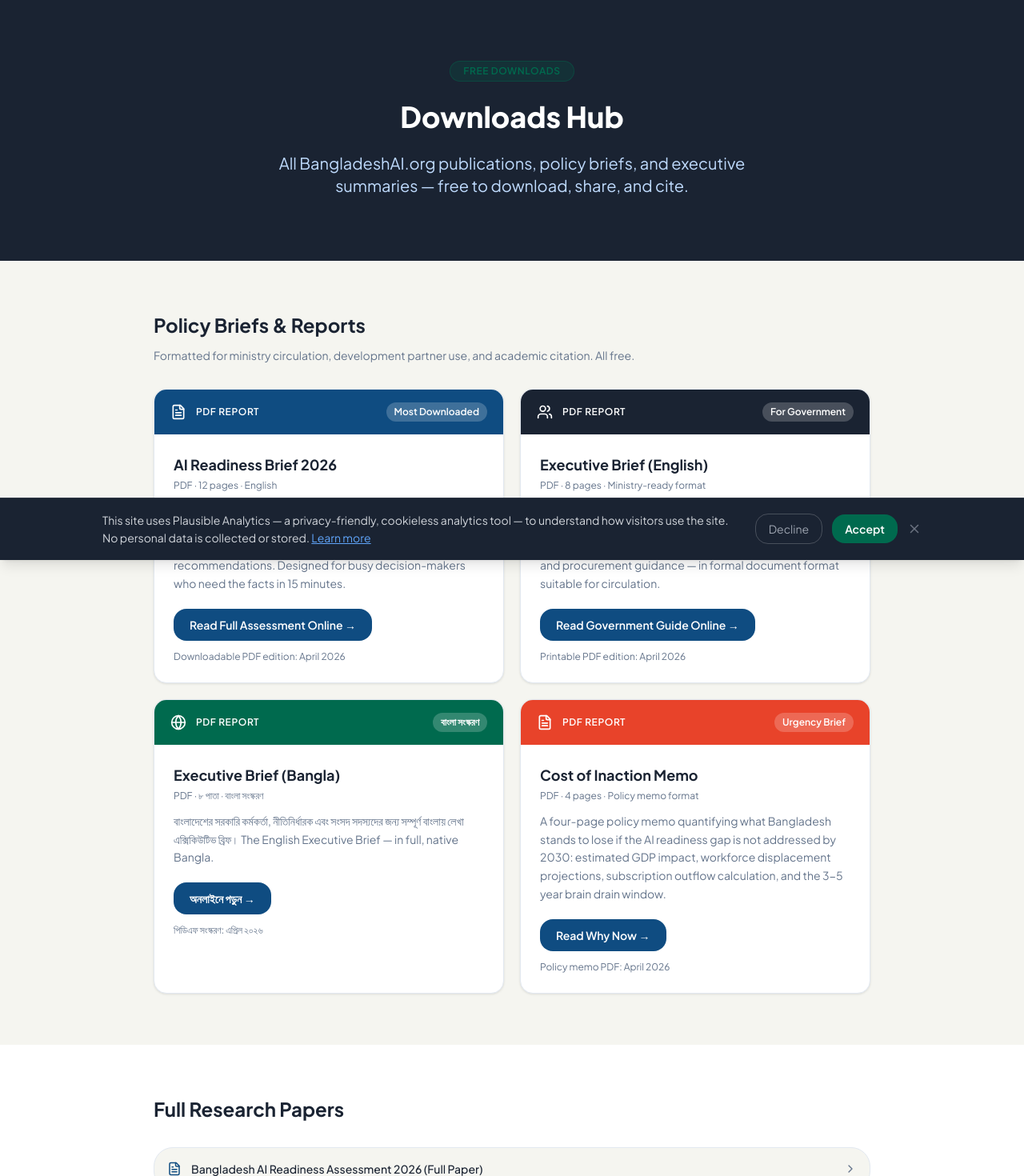
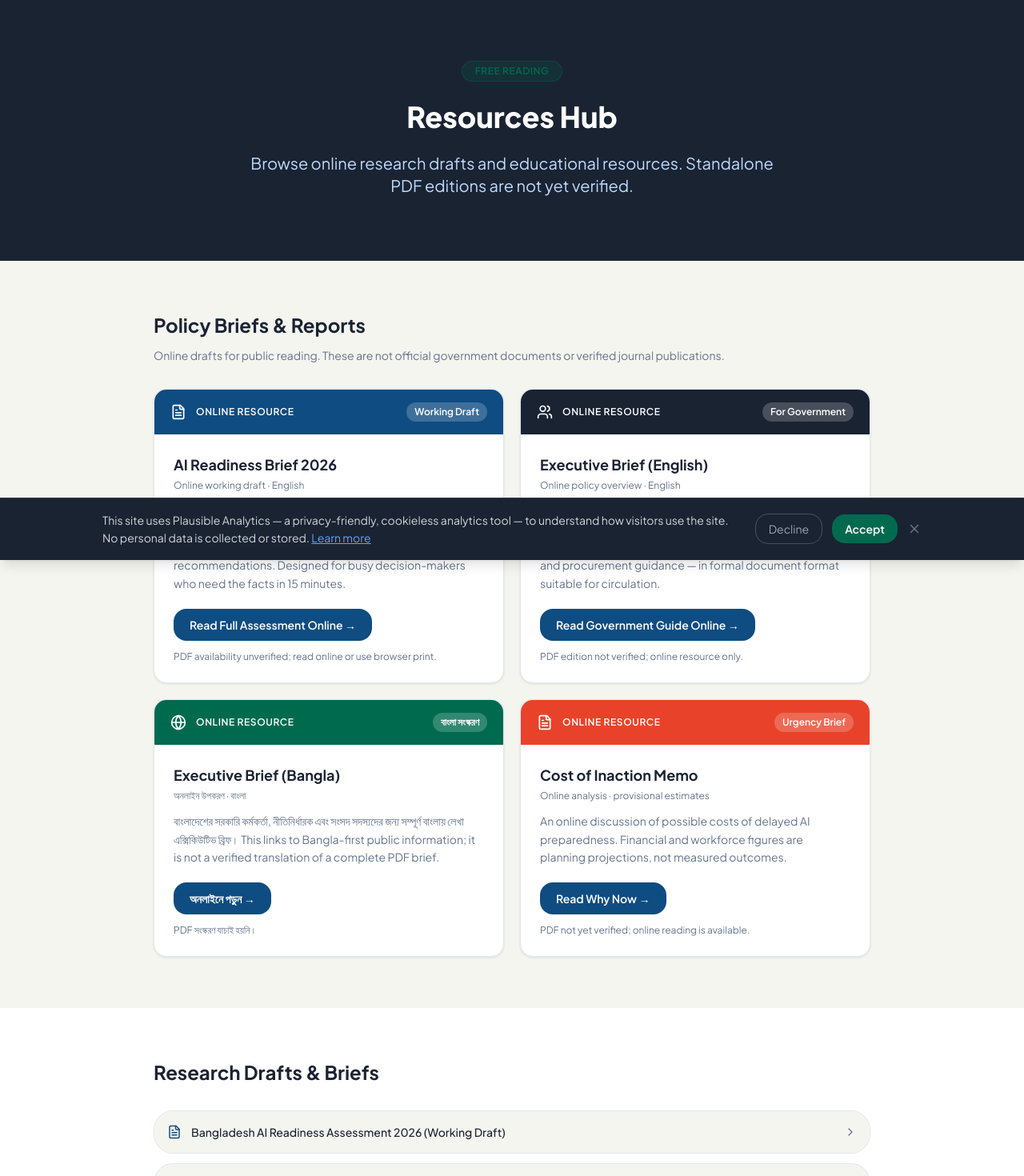
Before and after one commit to sysmoai/bangladeshai-website, a Next.js app: page /resources in a window 1280 px wide. Shown: the part 100-1570 px from the top of the page at 80% size. Built offline with nearby package versions, Linux system fonts and the light colour scheme; no server answers.

Commit message:
content: replace missing PDF promises and unverified publication/license claims

```diff
--- a/app/resources/page.tsx
+++ b/app/resources/page.tsx
@@ -10,19 +10,19 @@ const pdfCards = [
     color: 'bg-primary-blue',
     en: {
       title: 'AI Readiness Brief 2026',
-      subtitle: 'PDF · 12 pages · English',
+      subtitle: 'Online working draft · English',
       desc: 'The essential summary of Bangladesh\'s 47.12/100 AI readiness score. Covers the 3-pillar scorecard, 15-domain assessment, 67 critical gaps, and 7 immediate policy recommendations. Designed for busy decision-makers who need the facts in 15 minutes.',
       cta: 'Read Full Assessment Online →',
-      badge: 'Most Downloaded',
-      pdfNote: 'Downloadable PDF edition: April 2026',
+      badge: 'Working Draft',
+      pdfNote: 'PDF availability unverified; read online or use browser print.',
     },
     bn: {
       title: 'AI প্রস্তুতি ব্রিফ ২০২৬',
-      subtitle: 'PDF · ১২ পাতা · ইংরেজি',
+      subtitle: 'অনলাইন গবেষণা খসড়া · ইংরেজি',
       desc: 'বাংলাদেশের ৪৭.১২/১০০ AI প্রস্তুতি স্কোরের প্রয়োজনীয় সারসংক্ষেপ। ৩-স্তম্ভ স্কোরকার্ড, ১৫-ডোমেইন মূল্যায়ন, ৬৭টি গুরুতর ঘাটতি এবং ৭টি অবিলম্বে নীতি সুপারিশ কভার করে।',
       cta: 'অনলাইনে সম্পূর্ণ মূল্যায়ন পড়ুন →',
-      badge: 'সর্বাধিক ডাউনলোড',
-      pdfNote: 'ডাউনলোডযোগ্য PDF সংস্করণ: এপ্রিল ২০২৬',
+      badge: 'গবেষণা খসড়া',
+      pdfNote: 'PDF সংস্করণ যাচাই হয়নি; অনলাইনে পড়ুন অথবা ব্রাউজার থেকে প্রিন্ট করুন।',
     },
     href: '/research/ai-readiness',
   },
@@ -31,19 +31,19 @@ const pdfCards = [
     color: 'bg-primary-navy',
     en: {
       title: 'Executive Brief (English)',
-      subtitle: 'PDF · 8 pages · Ministry-ready format',
+      subtitle: 'Online policy overview · English',
       desc: 'Formatted specifically for ministry secretaries, joint secretaries, and senior civil servants. Contains the national AI strategy gap analysis, 20-ministry use case summary, and procurement guidance — in formal document format suitable for circulation.',
       cta: 'Read Government Guide Online →',
       badge: 'For Government',
-      pdfNote: 'Printable PDF edition: April 2026',
+      pdfNote: 'PDF edition not verified; online resource only.',
     },
     bn: {
       title: 'এক্সিকিউটিভ ব্রিফ (ইংরেজি)',
-      subtitle: 'PDF · ৮ পাতা · মন্ত্রণালয়-প্রস্তুত ফরম্যাট',
+      subtitle: 'অনলাইন নীতি পরিচিতি · ইংরেজি',
       desc: 'বিশেষভাবে মন্ত্রণালয় সচিব, যুগ্ম সচিব এবং সিনিয়র সিভিল সার্ভেন্টদের জন্য ফরম্যাট করা হয়েছে।',
       cta: 'অনলাইনে সরকারি গাইড পড়ুন →',
       badge: 'সরকারের জন্য',
-      pdfNote: 'মুদ্রণযোগ্য PDF সংস্করণ: এপ্রিল ২০২৬',
+      pdfNote: 'PDF সংস্করণ যাচাই হয়নি; শুধু অনলাইন উপকরণ।',
     },
     href: '/for-government',
   },
@@ -52,19 +52,19 @@ const pdfCards = [
     color: 'bg-bd-green',
     en: {
       title: 'Executive Brief (Bangla)',
-      subtitle: 'PDF · ৮ পাতা · বাংলা সংস্করণ',
-      desc: 'বাংলাদেশের সরকারি কর্মকর্তা, নীতিনির্ধারক এবং সংসদ সদস্যদের জন্য সম্পূর্ণ বাংলায় লেখা এক্সিকিউটিভ ব্রিফ। The English Executive Brief — in full, native Bangla.',
+      subtitle: 'অনলাইন উপকরণ · বাংলা',
+      desc: 'বাংলাদেশের সরকারি কর্মকর্তা, নীতিনির্ধারক এবং সংসদ সদস্যদের জন্য সম্পূর্ণ বাংলায় লেখা এক্সিকিউটিভ ব্রিফ। This links to Bangla-first public information; it is not a verified translation of a complete PDF brief.',
       cta: 'অনলাইনে পড়ুন →',
       badge: 'বাংলা সংস্করণ',
-      pdfNote: 'পিডিএফ সংস্করণ: এপ্রিল ২০২৬',
+      pdfNote: 'PDF সংস্করণ যাচাই হয়নি।',
     },
     bn: {
       title: 'এক্সিকিউটিভ ব্রিফ (বাংলা)',
-      subtitle: 'PDF · ৮ পাতা · বাংলা সংস্করণ',
+      subtitle: 'অনলাইন উপকরণ · বাংলা',
       desc: 'বাংলাদেশের সরকারি কর্মকর্তা, নীতিনির্ধারক এবং সংসদ সদস্যদের জন্য সম্পূর্ণ বাংলায় লেখা এক্সিকিউটিভ ব্রিফ।',
       cta: 'অনলাইনে পড়ুন →',
       badge: 'বাংলা সংস্করণ',
-      pdfNote: 'পিডিএফ সংস্করণ: এপ্রিল ২০২৬',
+      pdfNote: 'PDF সংস্করণ যাচাই হয়নি।',
     },
     href: '/for-citizens',
   },
@@ -73,26 +73,26 @@ const pdfCards = [
     color: 'bg-bd-red',
     en: {
       title: 'Cost of Inaction Memo',
-      subtitle: 'PDF · 4 pages · Policy memo format',
-      desc: 'A four-page policy memo quantifying what Bangladesh stands to lose if the AI readiness gap is not addressed by 2030: estimated GDP impact, workforce displacement projections, subscription outflow calculation, and the 3-5 year brain drain window.',
+      subtitle: 'Online analysis · provisional estimates',
+      desc: 'An online discussion of possible costs of delayed AI preparedness. Financial and workforce figures are planning projections, not measured outcomes.',
       cta: 'Read Why Now →',
       badge: 'Urgency Brief',
-      pdfNote: 'Policy memo PDF: April 2026',
+      pdfNote: 'PDF not yet verified; online reading is available.',
     },
     bn: {
       title: 'নিষ্ক্রিয়তার খরচ মেমো',
-      subtitle: 'PDF · ৪ পাতা · নীতি মেমো ফরম্যাট',
-      desc: 'একটি চার-পাতার নীতি মেমো যা পরিমাপ করে বাংলাদেশ কী হারাতে পারে যদি AI প্রস্তুতির ঘাটতি ২০৩০ সালের মধ্যে সমাধান না করা হয়।',
+      subtitle: 'অনলাইন বিশ্লেষণ · প্রাথমিক অনুমান',
+      desc: 'AI প্রস্তুতিতে দেরির সম্ভাব্য প্রভাব নিয়ে অনলাইন বিশ্লেষণ। সংখ্যা অনুমানভিত্তিক; বাস্তবে পরিমাপ করা ফলাফল নয়।',
       cta: 'এখনই পড়ুন →',
       badge: 'জরুরি ব্রিফ',
-      pdfNote: 'নীতি মেমো PDF: এপ্রিল ২০২৬',
+      pdfNote: 'PDF এখনো যাচাই হয়নি; অনলাইনে পড়ুন।',
     },
     href: '/why-now',
   },
 ]
 
 const researchLinks = [
-  { href: '/research/ai-readiness', en: 'Bangladesh AI Readiness Assessment 2026 (Full Paper)', bn: 'বাংলাদেশ AI প্রস্তুতি মূল্যায়ন ২০২৬ (সম্পূর্ণ পেপার)' },
+  { href: '/research/ai-readiness', en: 'Bangladesh AI Readiness Assessment 2026 (Working Draft)', bn: 'বাংলাদেশ AI প্রস্তুতি মূল্যায়ন ২০২৬ (গবেষণা খসড়া)' },
   { href: '/research/economic-impact', en: 'Economic Impact of AI on Bangladesh 2026–2033', bn: 'বাংলাদেশে AI-এর অর্থনৈতিক প্রভাব ২০২৬–২০৩৩' },
   { href: '/research/global-benchmarks', en: 'Bangladesh vs. Global AI Leaders: Benchmarks & Lessons', bn: 'বাংলাদেশ বনাম বৈশ্বিক AI নেতৃবৃন্দ: মানদণ্ড ও পাঠ' },
 ]
@@ -118,15 +118,15 @@ export default function ResourcesPage() {
       <section className="bg-primary-navy text-white py-20 px-4">
         <div className="max-w-4xl mx-auto text-center">
           <div className="inline-block px-4 py-1 bg-bd-green/20 border border-bd-green/40 rounded-full text-bd-green text-xs font-semibold uppercase tracking-wider mb-6">
-            {b('Free Downloads', 'বিনামূল্যে ডাউনলোড')}
+            {b('Free Reading', 'বিনামূল্যে পড়ুন')}
           </div>
           <h1 className={`text-4xl font-extrabold mb-6 ${font}`}>
-            {b('Downloads Hub', 'ডাউনলোড হাব')}
+            {b('Resources Hub', 'রিসোর্স হাব')}
           </h1>
           <p className={`text-xl text-blue-200 max-w-2xl mx-auto ${font}`}>
             {b(
-              'All BangladeshAI.org publications, policy briefs, and executive summaries — free to download, share, and cite.',
-              'সমস্ত BangladeshAI.org প্রকাশনা, নীতি ব্রিফ এবং এক্সিকিউটিভ সারসংক্ষেপ — বিনামূল্যে ডাউনলোড, শেয়ার এবং উদ্ধৃত করতে পারবেন।'
+              'Browse online research drafts and educational resources. Standalone PDF editions are not yet verified.',
+              'অনলাইনে গবেষণা খসড়া ও শিক্ষামূলক উপকরণ পড়ুন। আলাদা PDF সংস্করণ এখনো যাচাই করা হয়নি।'
             )}
           </p>
         </div>
@@ -139,7 +139,7 @@ export default function ResourcesPage() {
             {b('Policy Briefs & Reports', 'নীতি ব্রিফ ও রিপোর্ট')}
           </h2>
           <p className={`text-text-secondary mb-8 text-sm ${font}`}>
-            {b('Formatted for ministry circulation, development partner use, and academic citation. All free.', 'মন্ত্রণালয় প্রচারণা, উন্নয়ন অংশীদার ব্যবহার এবং একাডেমিক উদ্ধৃতির জন্য ফরম্যাট করা। সবই বিনামূল্যে।')}
+            {b('Online drafts for public reading. These are not official government documents or verified journal publications.', 'জনসাধারণের পড়ার জন্য অনলাইন খসড়া; সরকারি নথি বা যাচাইকৃত জার্নাল প্রকাশনা নয়।')}
           </p>
           <div className="grid grid-cols-1 md:grid-cols-2 gap-5">
             {pdfCards.map((card, i) => {
@@ -150,7 +150,7 @@ export default function ResourcesPage() {
                   <div className={`${card.color} px-5 py-4 flex items-center justify-between`}>
                     <div className="flex items-center gap-3">
                       <Icon size={20} className="text-white" />
-                      <span className="text-white text-xs font-semibold uppercase tracking-wider">{b('PDF Report', 'PDF রিপোর্ট')}</span>
+                      <span className="text-white text-xs font-semibold uppercase tracking-wider">{b('Online Resource', 'অনলাইন রিসোর্স')}</span>
                     </div>
                     <span className="bg-white/20 text-white text-xs px-2.5 py-1 rounded-full font-semibold">
                       {content.badge}
@@ -181,7 +181,7 @@ export default function ResourcesPage() {
       <section className="bg-bg-surface py-16 px-4">
         <div className="max-w-4xl mx-auto">
           <h2 className={`text-2xl font-bold text-text-primary mb-8 ${font}`}>
-            {b('Full Research Papers', 'সম্পূর্ণ গবেষণা পেপার')}
+            {b('Research Drafts & Briefs', 'গবেষণা খসড়া ও ব্রিফ')}
           </h2>
           <div className="space-y-3">
             {researchLinks.map((r, i) => (
@@ -213,8 +213,8 @@ export default function ResourcesPage() {
             <h3 className={`font-bold text-text-primary mb-3 ${font}`}>{b('Usage Rights & Citation', 'ব্যবহারের অধিকার ও উদ্ধৃতি')}</h3>
             <p className={`text-text-secondary text-sm leading-relaxed mb-3 ${font}`}>
               {b(
-                'All BangladeshAI.org publications are freely available under Creative Commons Attribution 4.0 (CC BY 4.0). You may reproduce, translate, and build upon our research for any purpose — with attribution.',
-                'সমস্ত BangladeshAI.org প্রকাশনা Creative Commons Attribution 4.0 (CC BY 4.0) এর অধীনে বিনামূল্যে পাওয়া যায়। আপনি আমাদের গবেষণা যেকোনো উদ্দেশ্যে পুনরুত্পাদন, অনুবাদ এবং তৈরি করতে পারেন — দায়স্বীকৃতি সহ।'
+                'These resources may be read online. Reuse and redistribution rights vary by material and should be confirmed before republishing; no blanket Creative Commons license is asserted here.',
+                'এখানকার উপকরণ অনলাইনে পড়া যায়। পুনঃপ্রকাশের আগে পৃথক উপকরণের ব্যবহার-অনুমতি নিশ্চিত করুন; সব নথির জন্য একই লাইসেন্স দাবি করা হচ্ছে না।'
               )}
             </p>
             <code className="text-xs bg-bg-light px-3 py-2 rounded-lg text-text-secondary block">
```
